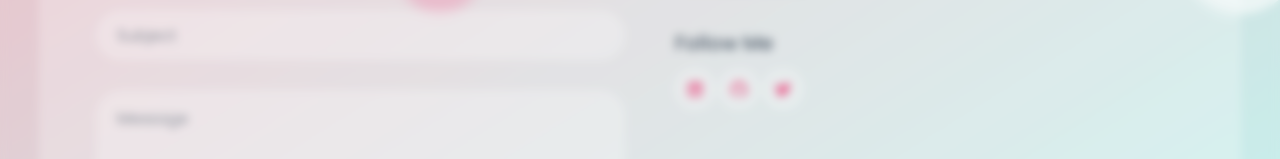
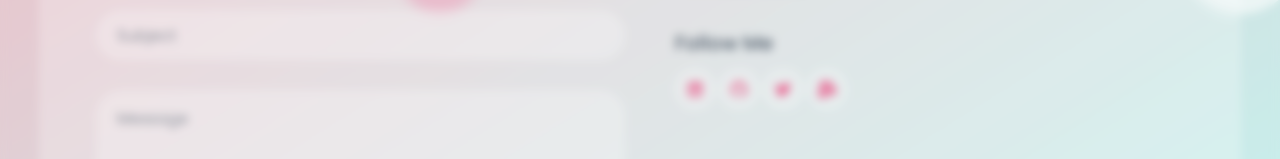
Before and after one commit to AmirHosein-Gharaati/portfolio, a React (Create React App) app: page /contact in a window 1280 px wide. Shown: the part 426-585 px from the top of the page. Built offline with nearby package versions, Linux system fonts and the light colour scheme.

Commit message:
added mail icon

```diff
--- a/src/pages/Contact.js
+++ b/src/pages/Contact.js
@@ -4,6 +4,8 @@ import {
   faGithub,
   faTwitter,
 } from "@fortawesome/free-brands-svg-icons";
+
+import { faMailBulk } from "@fortawesome/free-solid-svg-icons";
 
 const Contact = () => {
   return (
@@ -94,6 +96,14 @@ const Contact = () => {
                   >
                     <FontAwesomeIcon icon={faTwitter} />
                   </a>
+                  <a
+                    href="mailto:amirgh1380@gmail.com"
+                    target="_blank"
+                    rel="noreferrer"
+                    className="contact__social-links__item"
+                  >
+                    <FontAwesomeIcon icon={faMailBulk} />
+                  </a>
                 </div>
               </div>
             </div>
```
